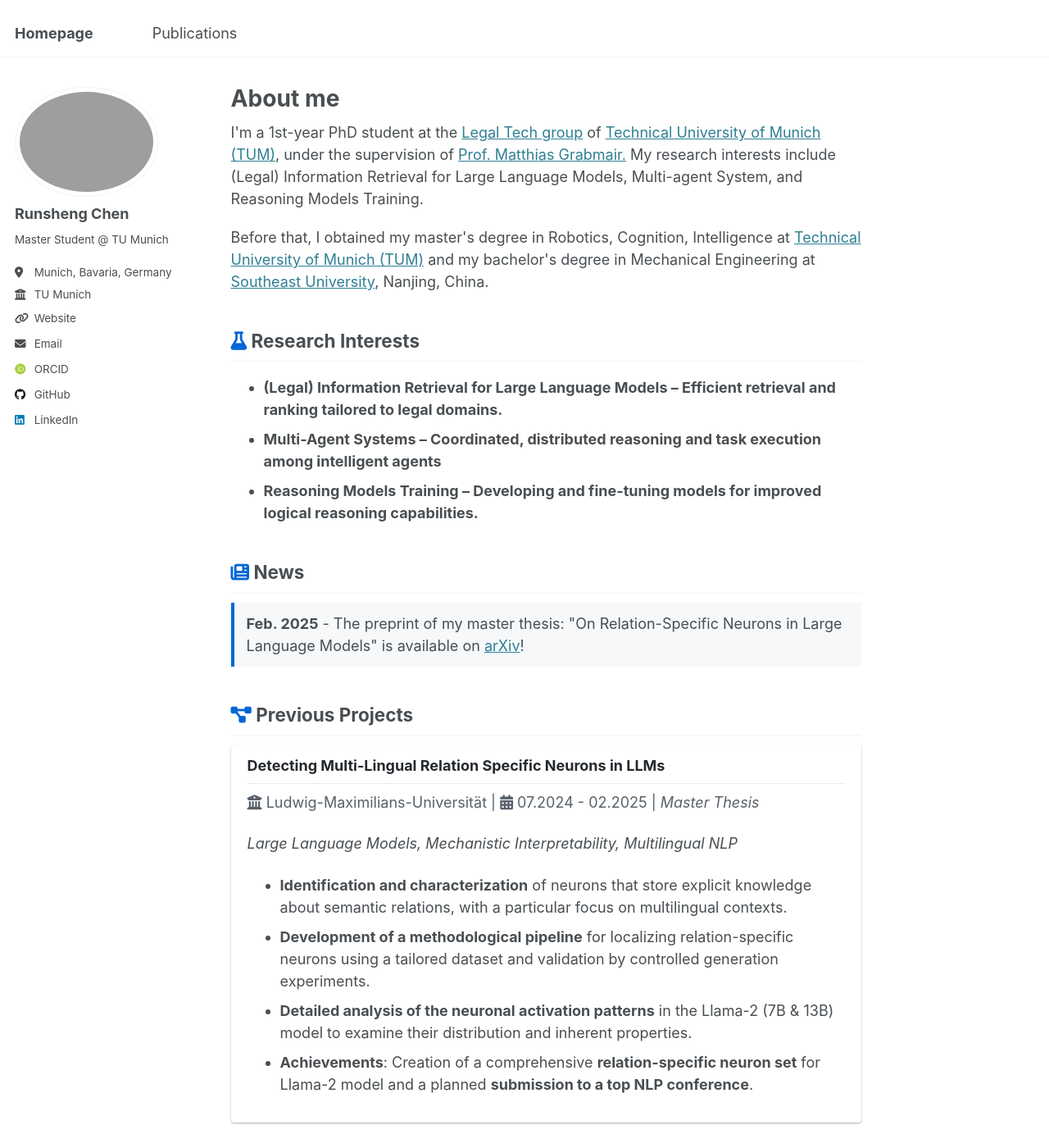
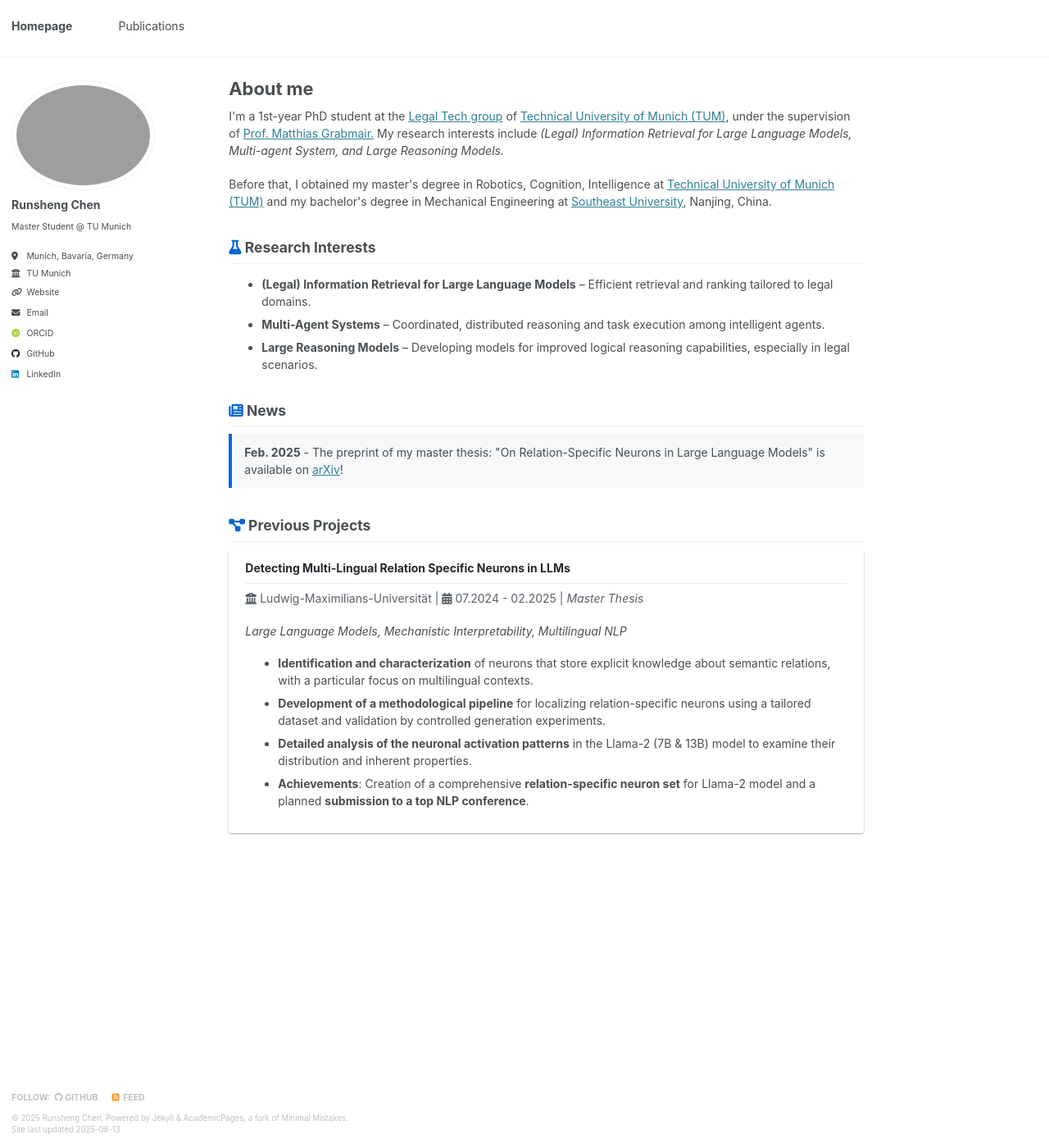
Before and after one commit to rschen-xqq/rschen-xqq.github.io, a Jekyll site: the page built from _pages/about.md, in a window 1280 px wide and 1400 px high. Shown: the whole window at 82% size. Built offline with Jekyll 4.4.1, drawn with Linux system fonts in a browser that asks for light colours; some web fonts are replaced.

Commit message:
调整字体大小以改善可读性

```diff
--- a/_pages/about.md
+++ b/_pages/about.md
@@ -9,7 +9,7 @@ redirect_from:
 
 <div style="margin-bottom: 20px;">
   I'm a 1st-year PhD student at the <a href="https://www.cs.cit.tum.de/lt/tum-legal-tech-working-group/">Legal Tech group</a> of <a href="https://www.cit.tum.de/cit/startseite/">Technical University of Munich (TUM)</a>, under the supervision of <a href="https://www.cs.cit.tum.de/lt/team/matthias-grabmair/">Prof. Matthias Grabmair.</a> My research interests include
-  (Legal) Information Retrieval for Large Language Models, Multi-agent System, and Reasoning Models Training.
+  <em>(Legal) Information Retrieval for Large Language Models, Multi-agent System, and Large Reasoning Models.</em>
 </div>
 
 <div style="margin-bottom: 20px;">
@@ -19,9 +19,9 @@ redirect_from:
 ## <i class="fas fa-flask" style="color: #0366d6;"></i> Research Interests
 
 <ul style="margin-bottom: 20px;">
-  <li><strong>(Legal) Information Retrieval for Large Language Models – Efficient retrieval and ranking tailored to legal domains.</strong></li>
-  <li><strong>Multi-Agent Systems – Coordinated, distributed reasoning and task execution among intelligent agents</strong></li>
-  <li><strong>Reasoning Models Training – Developing and fine-tuning models for improved logical reasoning capabilities.</strong></li>
+  <li><strong>(Legal) Information Retrieval for Large Language Models</strong> – Efficient retrieval and ranking tailored to legal domains.</li>
+  <li><strong>Multi-Agent Systems</strong> – Coordinated, distributed reasoning and task execution among intelligent agents.</li>
+  <li><strong>Large Reasoning Models</strong> – Developing models for improved logical reasoning capabilities, especially in legal scenarios.</li>
 </ul>
 
 ## <i class="fas fa-newspaper" style="color: #0366d6;"></i> News
--- a/_sass/layout/_reset.scss
+++ b/_sass/layout/_reset.scss
@@ -8,10 +8,10 @@ html {
   /* apply a natural box layout model to all elements */
   box-sizing: border-box;
   background-color: var(--global-bg-color);
-  font-size: 16px;
+  font-size: 11px;
 
   @include breakpoint($medium) {
-    font-size: 18px;
+    font-size: 14px;
   }
 
   -webkit-text-size-adjust: 100%;
```
